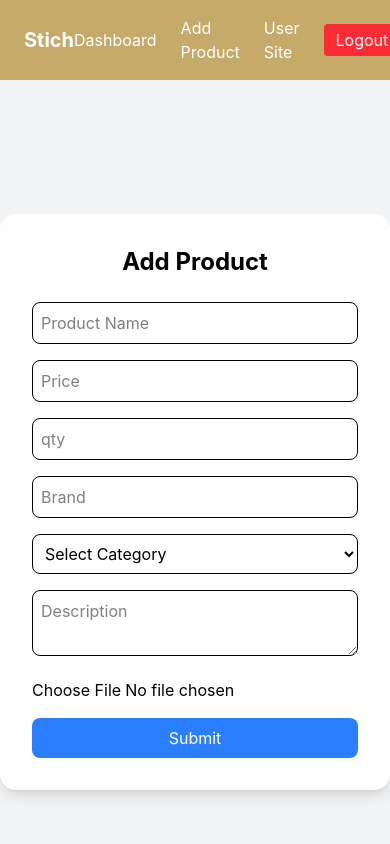
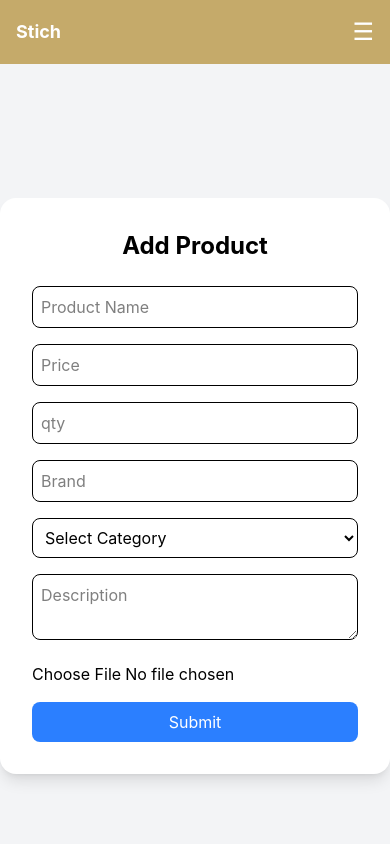
Before and after one commit to surajitees1256-png/Stich, a React app: page /admin/productdeshboard in a window 390 px wide. Shown: the top 844 px of the page. Built offline with nearby package versions, Linux system fonts and the light colour scheme; the HTML template or start-up script is replaced by a standard one.

Commit message:
Refactor AdminNav to include mobile menu and state

```diff
--- a/src/Component/Admin/AdminNav.jsx
+++ b/src/Component/Admin/AdminNav.jsx
@@ -1,8 +1,9 @@
-import React from "react";
+import React, { useState } from "react";
 import { Link, useNavigate } from "react-router-dom";
 
 function AdminNav() {
   const navigate = useNavigate();
+  const [isOpen, setIsOpen] = useState(false);
 
   const handleLogout = () => {
     localStorage.removeItem("token");
@@ -11,47 +12,83 @@ function AdminNav() {
   };
 
   return (
-    <nav className="bg-[#c5aa6a] text-white px-6 py-4 flex justify-between items-center shadow-md">
+    <nav className="bg-[#c5aa6a] text-white px-4 sm:px-6 py-4 shadow-md">
+      <div className="flex justify-between items-center">
 
-      {/* LEFT LOGO */}
+        {/* LOGO */}
         <h1
-        className="text-xl font-bold cursor-pointer"
+          className="text-lg sm:text-xl font-bold cursor-pointer"
           onClick={() => navigate("/admin/home")}
         >
           Stich
         </h1>
 
-      {/* MENU */}
-      <div className="flex gap-6 items-center">
+        {/* HAMBURGER */}
+        <button
+          className="sm:hidden text-2xl"
+          onClick={() => setIsOpen(!isOpen)}
+        >
+          ☰
+        </button>
+
+        {/* DESKTOP MENU */}
+        <div className="hidden sm:flex gap-6 items-center">
+          <Link to="/admin/deshboard" className="hover:text-yellow-400">
+            Dashboard
+          </Link>
+
+          <Link to="/admin/productdeshboard" className="hover:text-yellow-400">
+            Add Product
+          </Link>
+
+          <Link to="/" className="hover:text-yellow-400">
+            User Site
+          </Link>
+
+          <button
+            onClick={handleLogout}
+            className="bg-red-500 px-3 py-1 rounded hover:bg-red-600"
+          >
+            Logout
+          </button>
+        </div>
+      </div>
+
+      {/* MOBILE MENU */}
+      {isOpen && (
+        <div className="flex flex-col gap-4 mt-4 sm:hidden">
           <Link
             to="/admin/deshboard"
-          className="hover:text-yellow-400 transition"
+            onClick={() => setIsOpen(false)}
+            className="hover:text-yellow-400"
           >
             Dashboard
           </Link>
 
           <Link
             to="/admin/productdeshboard"
-          className="hover:text-yellow-400 transition"
+            onClick={() => setIsOpen(false)}
+            className="hover:text-yellow-400"
           >
             Add Product
           </Link>
 
           <Link
             to="/"
-          className="hover:text-yellow-400 transition"
+            onClick={() => setIsOpen(false)}
+            className="hover:text-yellow-400"
           >
             User Site
           </Link>
 
-        {/* LOGOUT */}
           <button
             onClick={handleLogout}
-          className="bg-red-500 px-3 py-1 rounded hover:bg-red-600 transition"
+            className="bg-red-500 px-3 py-2 rounded hover:bg-red-600 w-full text-left"
           >
             Logout
           </button>
         </div>
+      )}
     </nav>
   );
 }
```
Lines whose indentation alone changed are shown as unchanged.
